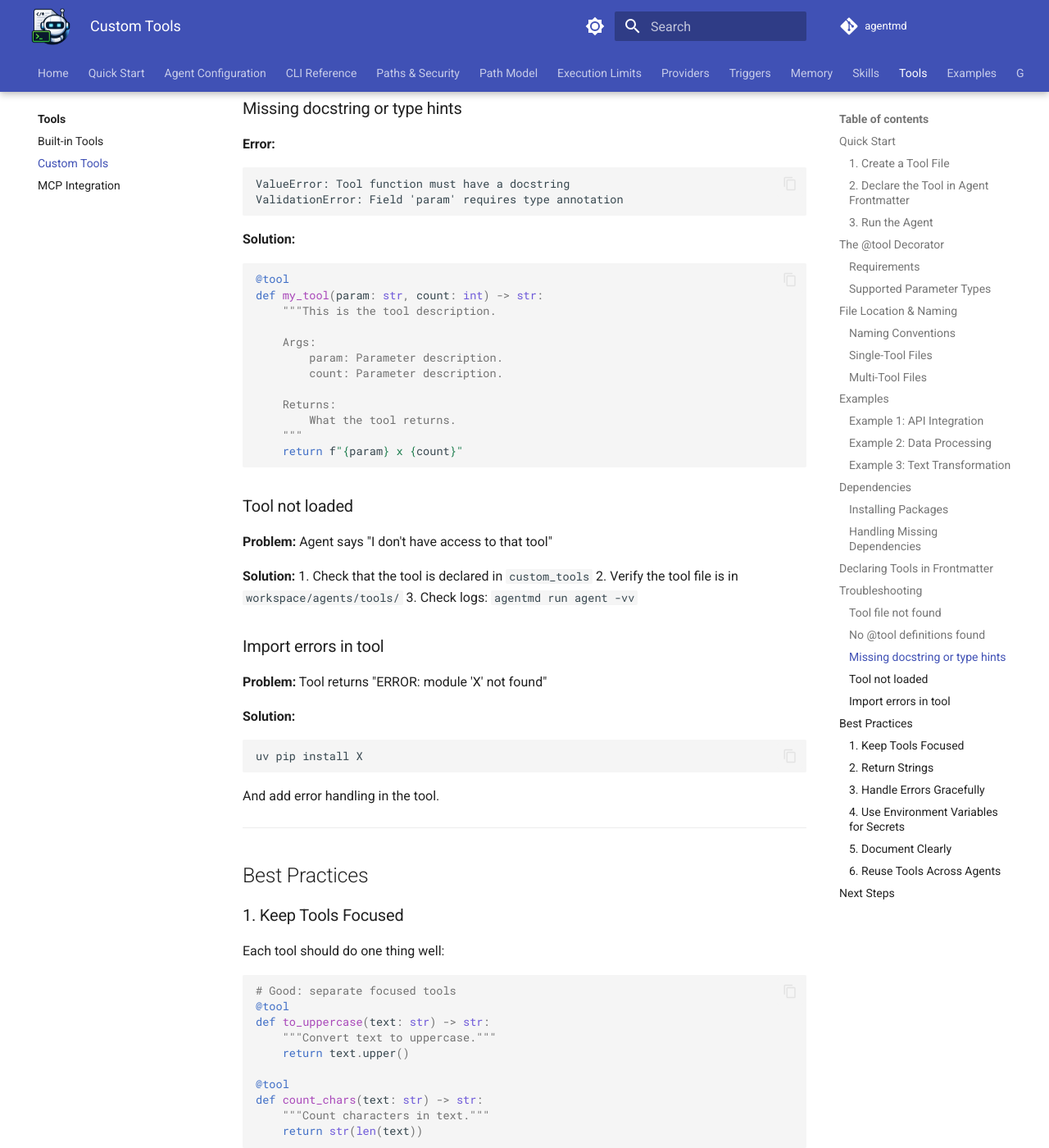
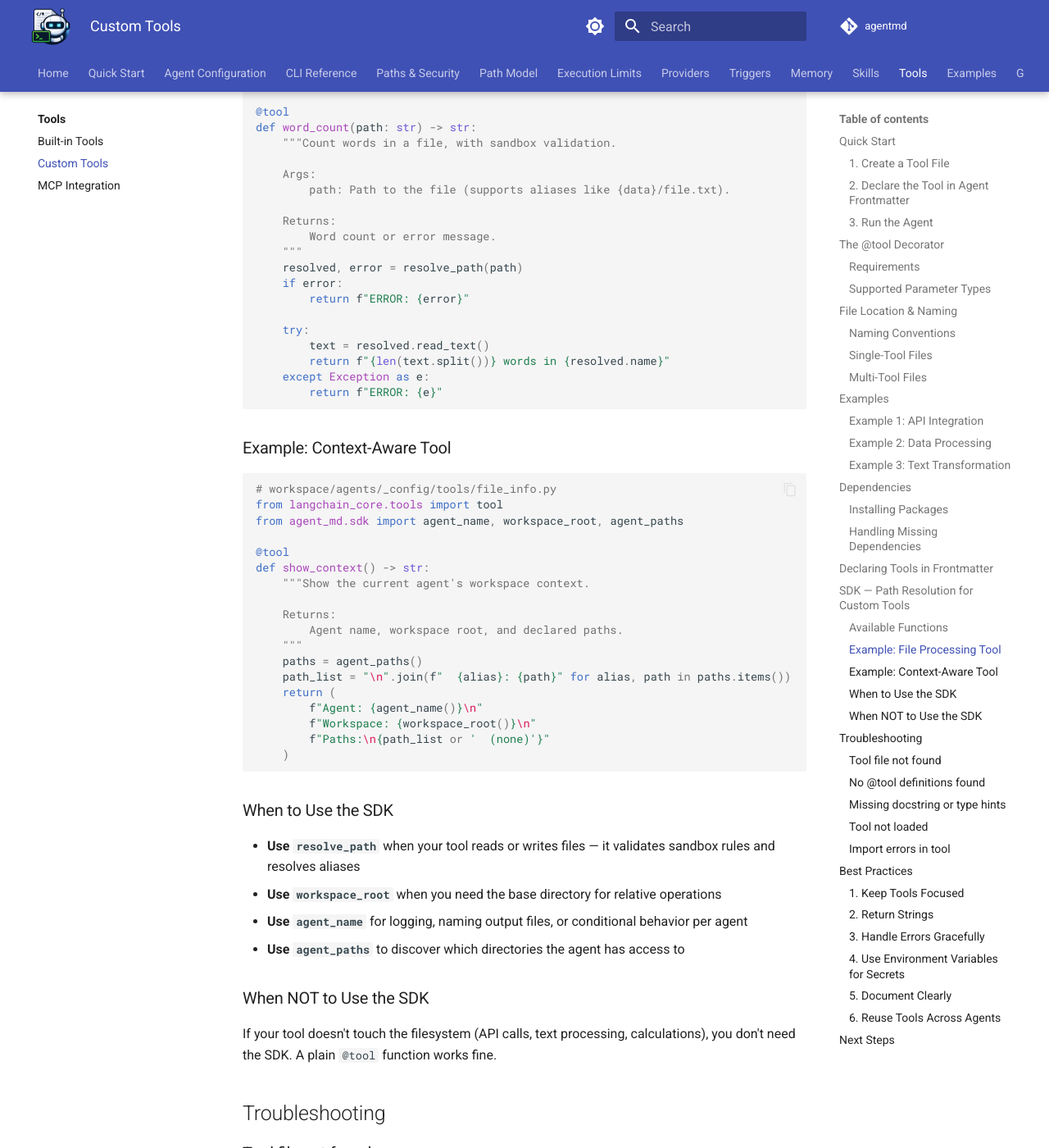
Before and after one commit to z-fab/agentmd, an MkDocs documentation site: the page built from docs/tools/custom-tools.md, in a window 1280 px wide and 1400 px high, scrolled down 7622 px. Shown: the whole window at 82% size. Built offline with MkDocs 1.6.1 and Material for MkDocs 9.7.7, drawn with Linux system fonts in a browser that asks for light colours; comment, search, counter and statistics services are not loaded; the version menu is left out; some of the changed text lies outside the part shown.

````diff
--- a/docs/tools/custom-tools.md
+++ b/docs/tools/custom-tools.md
@@ -332,6 +332,85 @@ Built-in tools (`file_read`, `file_write`, `file_edit`, `file_glob`, `http_reque
 
 ---
 
+---
+
+## SDK — Path Resolution for Custom Tools
+
+Custom tools that need to read or write files should use `agent_md.sdk` for sandbox-safe path resolution. This gives your tool the same security guarantees as built-in tools.
+
+### Available Functions
+
+| Function | Returns | Description |
+|---|---|---|
+| `resolve_path(path)` | `(Path \| None, str \| None)` | Resolve aliases + validate sandbox |
+| `workspace_root()` | `Path` | Absolute path to workspace root |
+| `agent_name()` | `str` | Name of the executing agent |
+| `agent_paths()` | `dict[str, Path]` | Agent's declared path aliases, resolved |
+
+All functions are available during agent execution. Calling them outside of execution raises `RuntimeError`.
+
+### Example: File Processing Tool
+
+```python
+# workspace/agents/_config/tools/word_count.py
+from langchain_core.tools import tool
+from agent_md.sdk import resolve_path
+
+@tool
+def word_count(path: str) -> str:
+    """Count words in a file, with sandbox validation.
+
+    Args:
+        path: Path to the file (supports aliases like {data}/file.txt).
+
+    Returns:
+        Word count or error message.
+    """
+    resolved, error = resolve_path(path)
+    if error:
+        return f"ERROR: {error}"
+
+    try:
+        text = resolved.read_text()
+        return f"{len(text.split())} words in {resolved.name}"
+    except Exception as e:
+        return f"ERROR: {e}"
+```
+
+### Example: Context-Aware Tool
+
+```python
+# workspace/agents/_config/tools/file_info.py
+from langchain_core.tools import tool
+from agent_md.sdk import agent_name, workspace_root, agent_paths
+
+@tool
+def show_context() -> str:
+    """Show the current agent's workspace context.
+
+    Returns:
+        Agent name, workspace root, and declared paths.
+    """
+    paths = agent_paths()
+    path_list = "\n".join(f"  {alias}: {path}" for alias, path in paths.items())
+    return (
+        f"Agent: {agent_name()}\n"
+        f"Workspace: {workspace_root()}\n"
+        f"Paths:\n{path_list or '  (none)'}"
+    )
+```
+
+### When to Use the SDK
+
+- **Use `resolve_path`** when your tool reads or writes files — it validates sandbox rules and resolves aliases
+- **Use `workspace_root`** when you need the base directory for relative operations
+- **Use `agent_name`** for logging, naming output files, or conditional behavior per agent
+- **Use `agent_paths`** to discover which directories the agent has access to
+
+### When NOT to Use the SDK
+
+If your tool doesn't touch the filesystem (API calls, text processing, calculations), you don't need the SDK. A plain `@tool` function works fine.
+
 ## Troubleshooting
 
 ### Tool file not found
````
Also changed, not shown: README.md (+1 -1 lines), docs/custom-tools.md (+11 -10 lines), docs/tools/built-in-tools.md (+56 -0 lines), docs/tools/index.md (+12 -5 lines).
